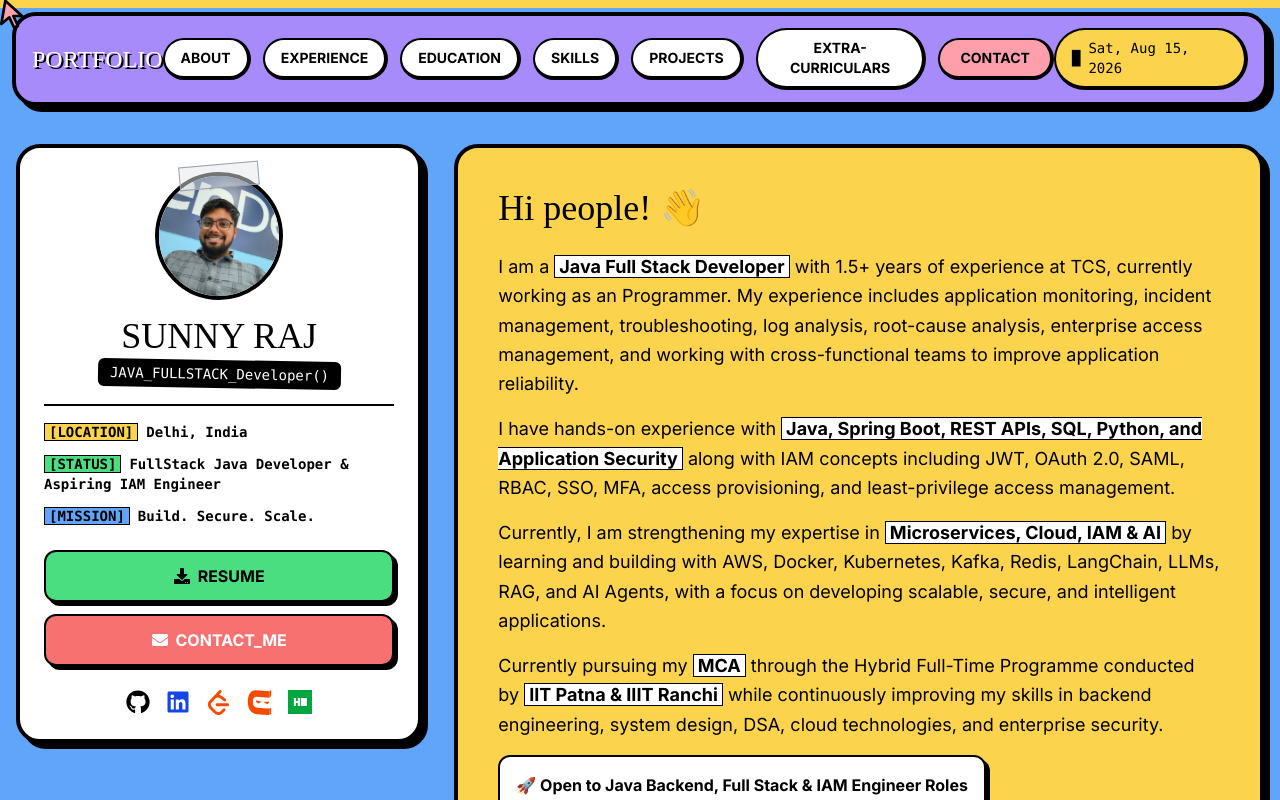
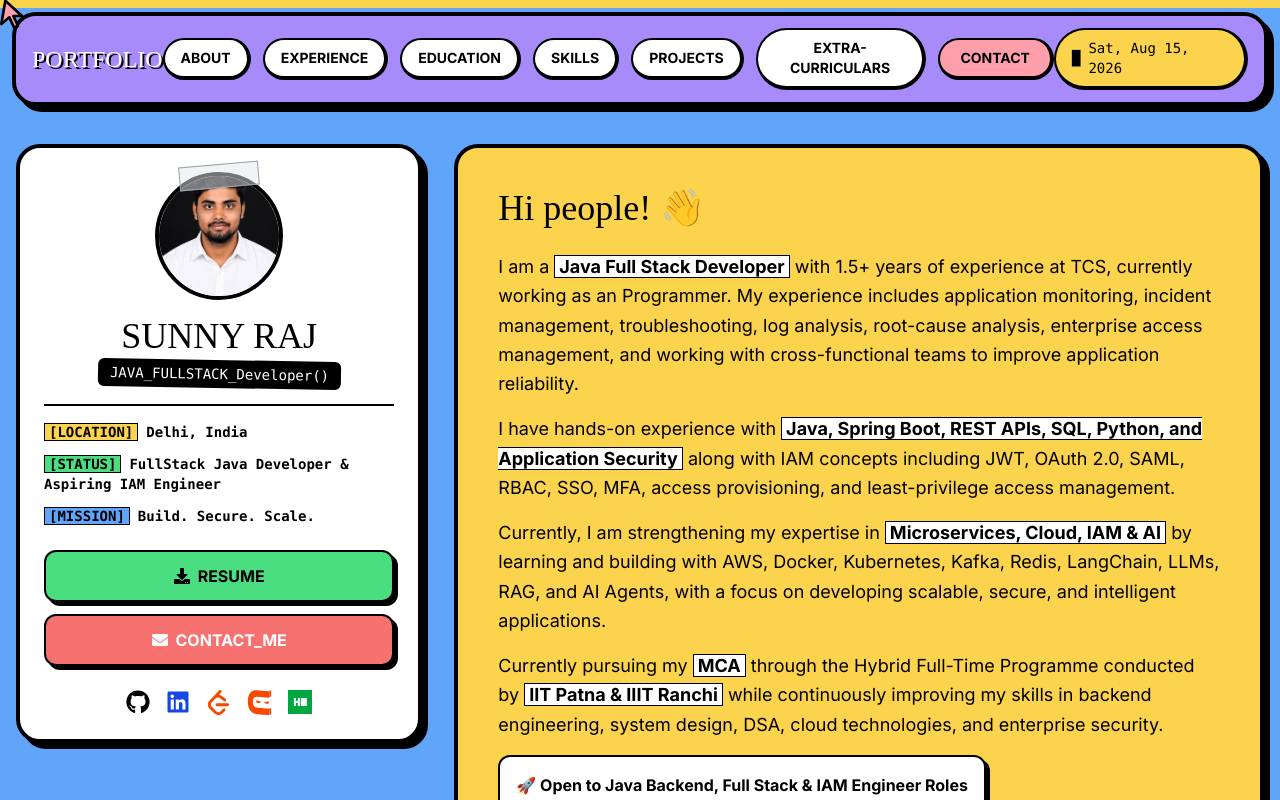
Before and after one commit to rajSunny5714/new-portfolio, a React (Vite) app: page / in a window 1280 px wide. Shown: the top 800 px of the page. Built offline with nearby package versions, Linux system fonts and the light colour scheme; the HTML template or start-up script is replaced by a standard one; a web font is replaced by a local one.

Commit message:
Update Hero.tsx

```diff
--- a/src/components/sections/Hero.tsx
+++ b/src/components/sections/Hero.tsx
@@ -24,7 +24,7 @@ const Hero = () => {
 
         <div className="w-32 h-32 bg-custom-pink rounded-full border-4 border-black mb-4 flex items-center justify-center text-4xl overflow-hidden">
           <img
-            src="/sunny.jpeg"
+            src="/Profile_Photo.png"
             alt="Sunny Raj"
             className="w-full h-full object-cover"
           />
```
